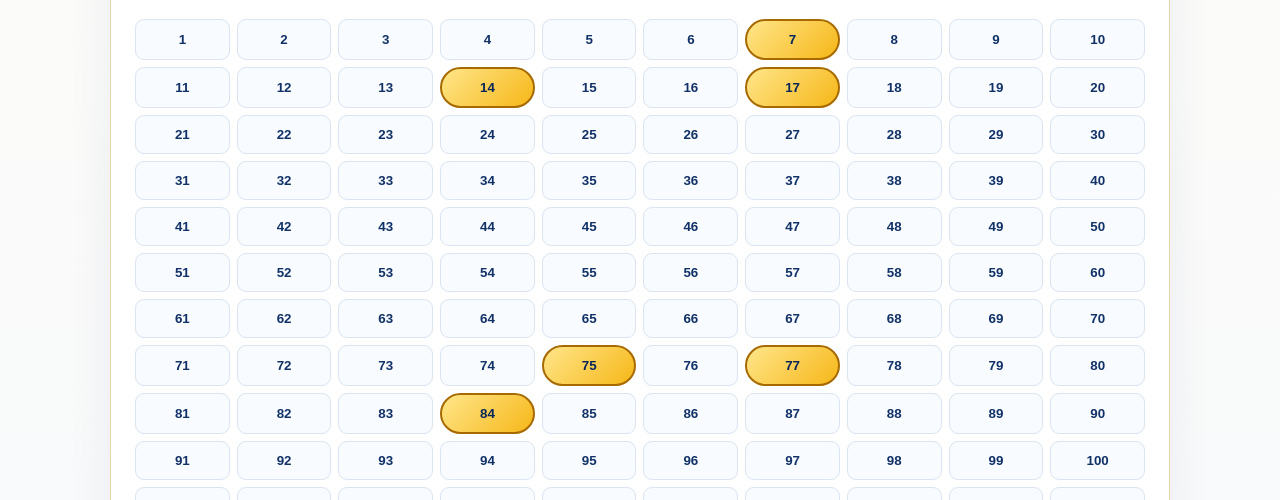
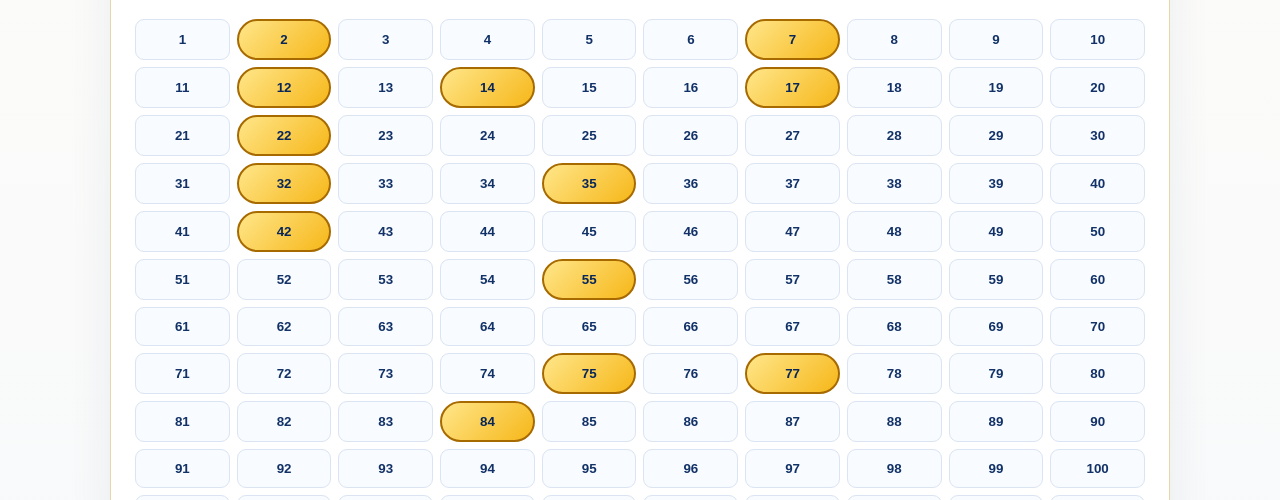
Before and after one commit to SorteosPer/SorteoRifa, a plain HTML site: page index.html in a window 1280 px wide. Shown: the part 731-1231 px from the top of the page. Drawn offline with Linux system fonts and the light colour scheme.

Commit message:
Update soldNumbers map with additional entries
Added more sold ticket entries for Jorge Z. and Lourdes A.

```diff
--- a/index.html
+++ b/index.html
@@ -95,7 +95,7 @@ footer{text-align:center;padding:25px;color:#7a879b;font-size:13px}
 <script>
 const selected=new Set();
 const grid=document.getElementById('tickets');
-const soldNumbers=new Map([[7,'Fiorella'],[77,'Fiorella'],[14,'Fredy Huanca'],[17,'Wemmer'],[84,'Rocio'],[75,'Lupe']]);
+const soldNumbers=new Map([[7,'Fiorella'],[77,'Fiorella'],[14,'Fredy Huanca'],[17,'Wemmer'],[84,'Rocio'],[75,'Lupe'],[2,'Jorge Z.'],[12,'Jorge Z.'],[22,'Jorge Z.'],[32,'Jorge Z.'],[42,'Jorge Z.'],[35,'Lourdes A.'],[55,'Lourdes A.']]);
 for(let n=1;n<=200;n++){
  const b=document.createElement('button');b.className='ticket';b.textContent=n;b.type='button';b.setAttribute('aria-label','Número '+n);
  const owner=soldNumbers.get(n);
```
